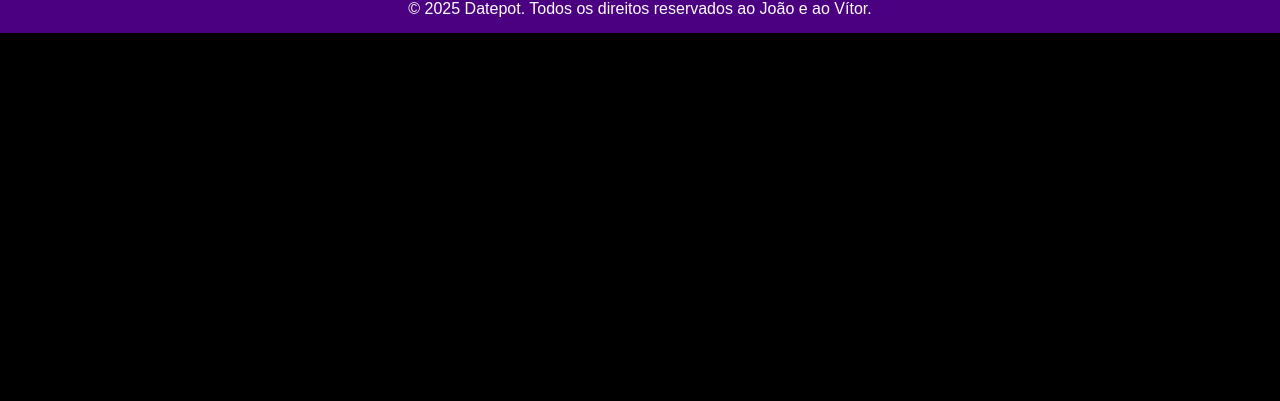
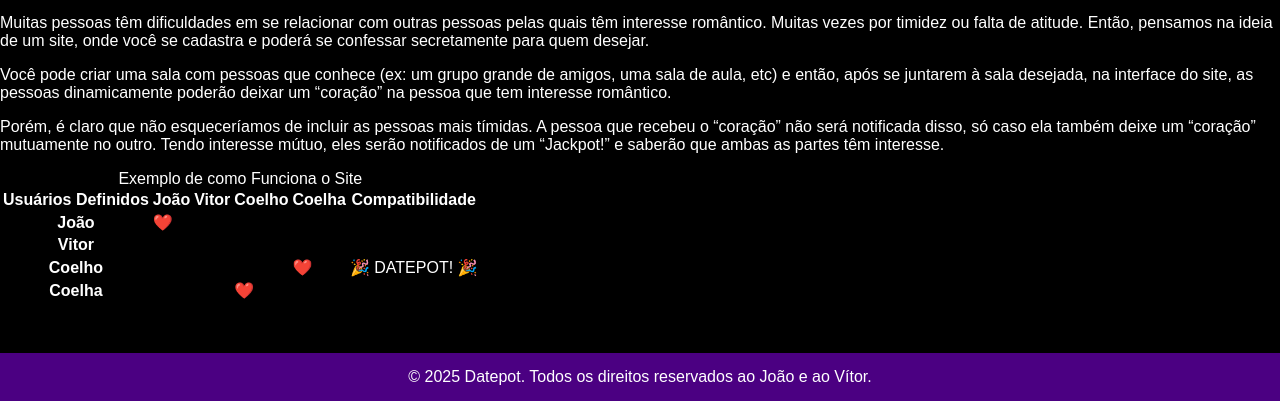
Before and after one commit to DatepotMasterOmgLolOmegalul/DatepotMasterOmgLolOmegalul.github.io, a plain HTML site: page index.html in a window 1280 px wide. Shown: the part 456-857 px from the top of the page. Before the commit the page ends 800 px from the top, so only its background shows below. Drawn offline with Linux system fonts and the light colour scheme.

Commit message:
index.html

```diff
--- a/index.html
+++ b/index.html
@@ -1,51 +1,99 @@
+
 <!DOCTYPE html>
 <html lang="pt-br">
 <head>
     <meta charset="UTF-8">
     <meta name="viewport" content="width=device-width, initial-scale=1.0">
     <title>Datepot</title>
-
     <link rel="stylesheet" href="visual.css">
 </head>
 <body>
-
 <header>
     Datepot
 </header>
-
 <nav>
-    <a>❤️ Apost no Amor ❤️ </a>
-
+    <a> Aposte no Amor  </a>
 </nav>
-
 <div class="container">
     <div class="input-container">
         <input type="text" id="username" placeholder="Digite seu nome" />
-        <button onclick="setCurrentUser()">Definir Usuário</button>
+        <button onclick="definirUsuario()">Definir Usuário</button>
     </div>
-
     <div class="input-container">
         <input type="text" id="newUser" placeholder="Digite o nome para adicionar" />
-        <button onclick="addName()">Adicionar Usuário</button>
+        <button onclick=" adionadordenome()">Adicionar Usuário</button>
     </div>
-
     <div class="name-list" id="nameList">
         <h3>Usuários na Sala</h3>
     </div>
 </div>
-
-<div class="jackpot" id="jackpotMessage" onclick="closeJackpot()">
+<div class="jackpot" id="jackpotMessage" onclick="fecharDatepot()">
     <h2>🎉 DATEPOT! 🎉</h2>
     <p>Parabéns aos amantes!</p>
     <p id="jackpotNames"></p>
 </div>
-
+<div style="overflow-x:auto;">
+    <h1>Como funciona o nosso site</h1>
+    <div class="content-box">
+      <p>Muitas pessoas têm dificuldades em se relacionar com outras pessoas pelas quais têm interesse romântico. Muitas vezes por timidez ou falta de atitude. Então, pensamos na ideia de um site, onde você se cadastra e poderá se confessar secretamente para quem desejar.</p>
+      <p>Você pode criar uma sala com pessoas que conhece (ex: um grupo grande de amigos, uma sala de aula, etc) e então, após se juntarem à sala desejada, na interface do site, as pessoas dinamicamente poderão deixar um “coração” na pessoa que tem interesse romântico. </p>
+      <p>Porém, é claro que não esqueceríamos de incluir as pessoas mais tímidas. A pessoa que recebeu o “coração” não será notificada disso, só caso ela também deixe um “coração” mutuamente no outro. Tendo interesse mútuo, eles serão notificados de um “Jackpot!” e saberão que ambas as partes têm interesse. </p>
+  </div>
+    <table>
+      <caption>Exemplo de como Funciona o Site</caption>
+      <thead>
+        <tr>
+          <th>Usuários Definidos</th>
+          <th>João</th>
+          <th>Vitor</th>
+          <th>Coelho</th>
+          <th>Coelha</th>
+          <th>Compatibilidade</th>
+        </tr>
+      </thead>
+      <tbody>
+        <tr>
+          <th>João</th>
+          <td>❤️</td>
+          <td></td>
+          <td></td>
+          <td></td>
+          <td></td>
+        </tr>
+        <tr>
+          <th>Vitor</th>
+          <td></td>
+          <td></td>
+          <td></td>
+          <td></td>
+          <td></td>
+        </tr>
+        <tr>
+          <th>Coelho</th>
+          <td></td>
+          <td></td>
+          <td></td>
+          <td class="heart">❤️</td>
+          <td>🎉 DATEPOT! 🎉</td>
+        </tr>
+        <tr>
+          <th>Coelha</th>
+          <td></td>
+          <td></td>
+          <td class="heart">❤️</td>
+          <td></td>
+          <td></td>
+        </tr>
+      </tbody>
+    </table>
+</div>
 <footer>
     &copy; 2025 Datepot. Todos os direitos reservados ao João e ao Vítor.
 </footer>
-
-<!-- Referenciando o arquivo JS externo -->
 <script src="incremento.js"></script>
-
+<audio id="somAdicionar" src="som1.mp3" preload="auto"></audio>
+<audio id="somDefinir" src="som1.mp3" preload="auto"></audio>
+<audio id="somCoracao" src="shine.mp3" preload="auto"></audio>
+<audio id="somJackpot" src="jackpot.mp3" preload="auto"></audio>
 </body>
-</html>
+    </html>
```
